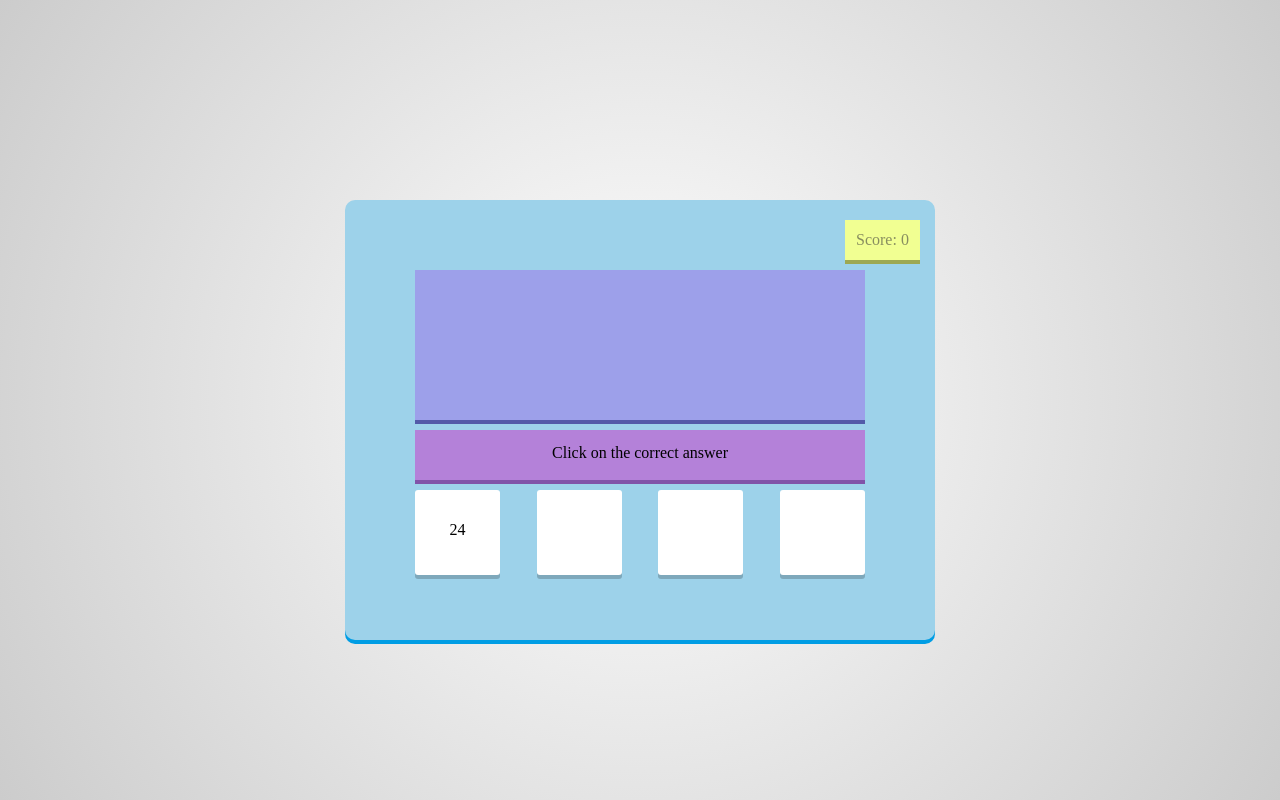
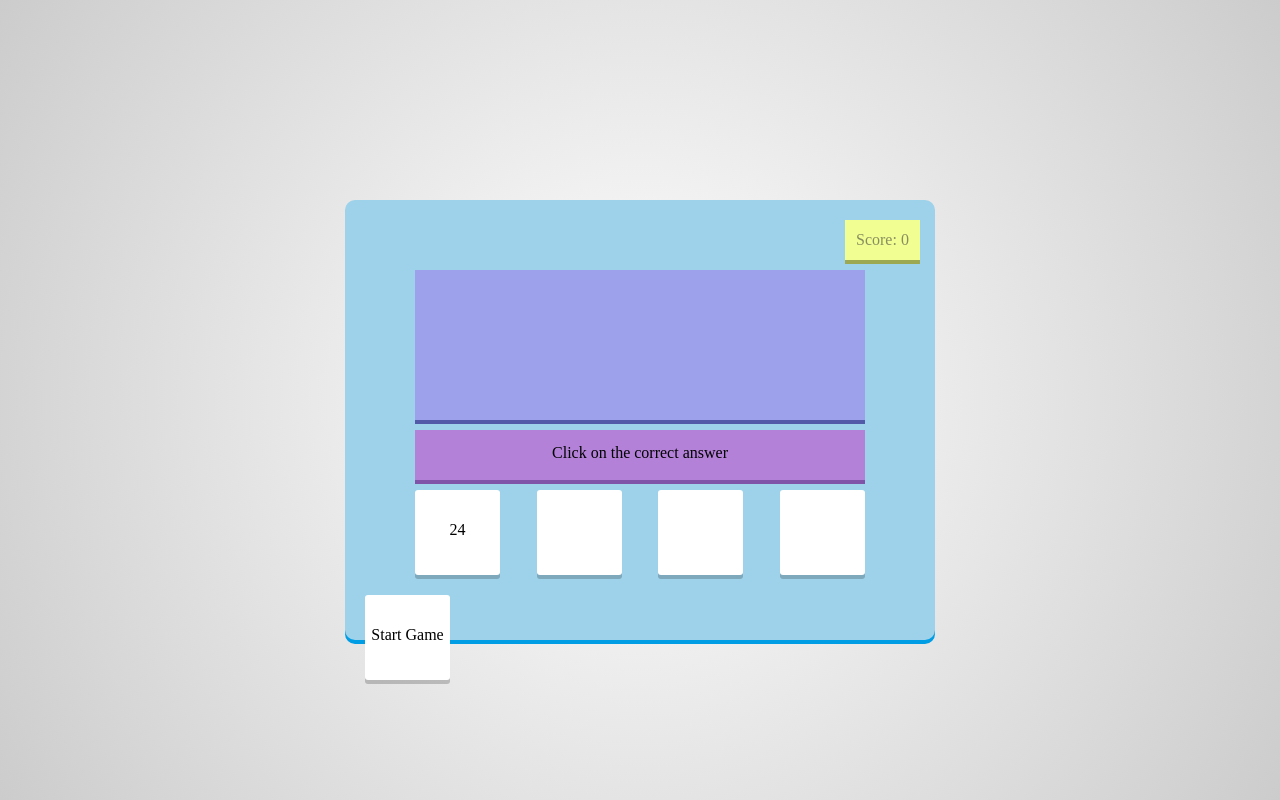
Before and after one commit to Rvp888/Maths-Game-1, a plain HTML site: page index.html in a window 1280 px wide. Drawn offline with Linux system fonts and the light colour scheme.

Commit message:
start/reset button created and styled

```diff
--- a/index.html
+++ b/index.html
@@ -29,6 +29,9 @@
             <div id="box3" class="box"></div>
             <div id="box4" class="box"></div>
         </div>
+        <div id="start-reset">
+            Start Game
+        </div>
     </div>
 </body>
 </html>
--- a/styling.css
+++ b/styling.css
@@ -80,6 +80,11 @@ html {
     box-shadow: 0 4px rgba(0, 0, 0, 0.2);
     text-align: center;
     line-height: 80px;
+    position: relative;
+    /* transition: all 0.1s; */
+}
+#box4 {
+    margin-right: 0;
 }
 
 .box:hover {
@@ -88,6 +93,21 @@ html {
     box-shadow: 0 4px #6b54d3;
 }
 
-#box4 {
-    margin-right: 0;
+.box:active {
+    box-shadow: 0 0 #6b54d3;
+    top: 4px;
 }
+
+#start-reset {
+    width: 85px;
+    height: 85px;
+    background-color: white;
+    float: left;
+    margin-right: 36.5px;
+    border-radius: 3px;
+    cursor: pointer;
+    box-shadow: 0 4px rgba(0, 0, 0, 0.2);
+    text-align: center;
+    line-height: 80px;
+    position: relative;
+}
```
